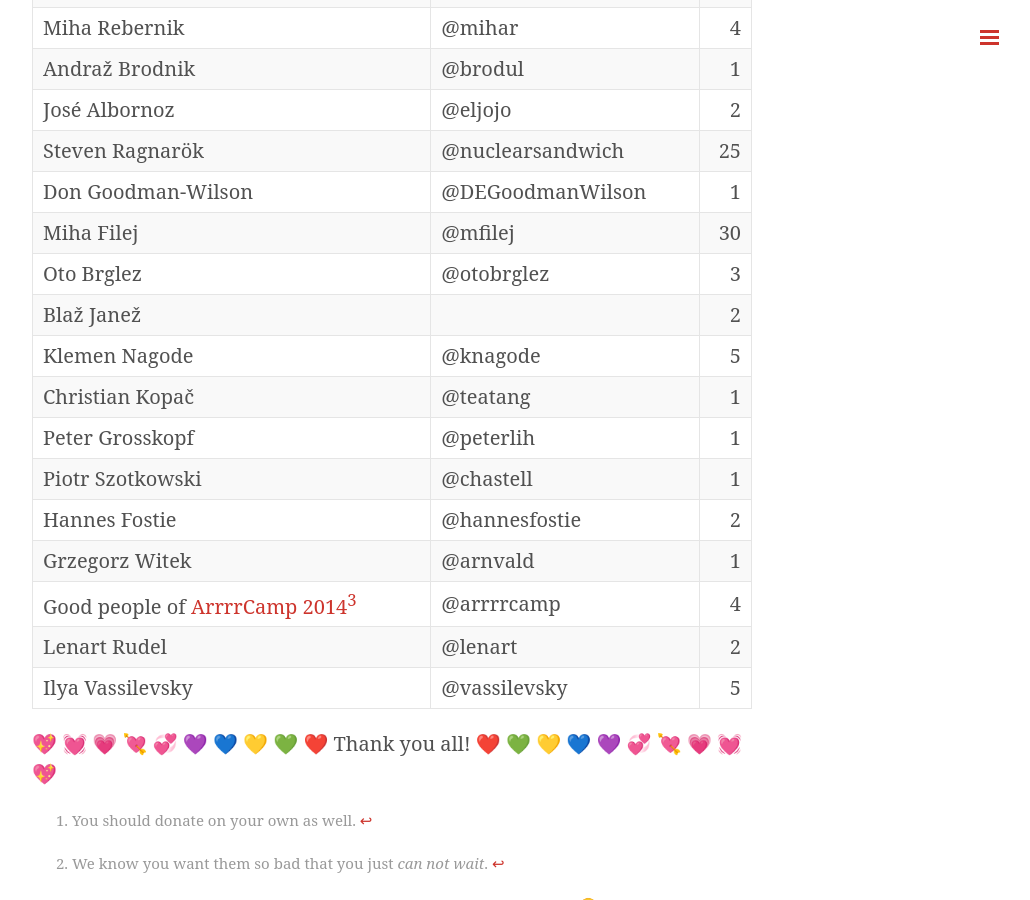
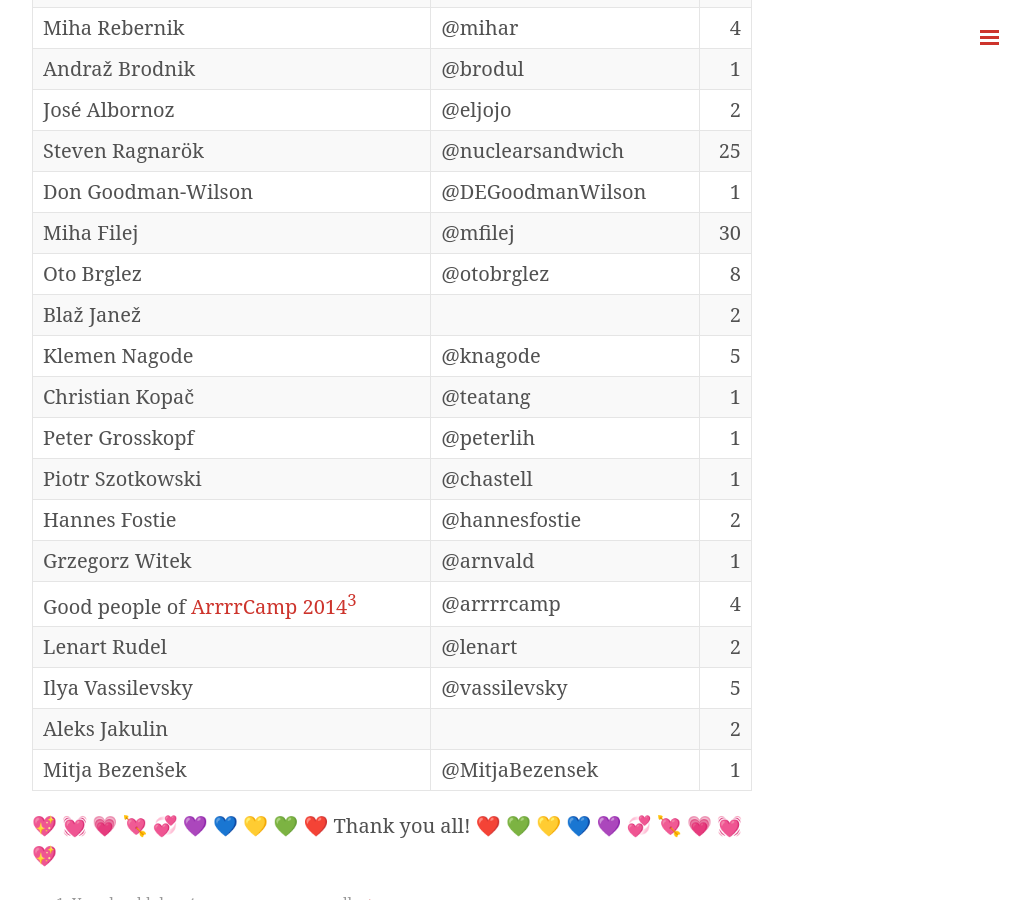
Before and after one commit to RubySlovenia/RubySlovenia.github.io, a Jekyll site: the page built from donations.md, in a window 1280 px wide and 900 px high, scrolled down 1233 px. Shown: the whole window, without its empty margins (248-1278 px from the left). Built offline with Jekyll 4.4.1, drawn with Linux system fonts in a browser that asks for light colours; emoji names are drawn with the system emoji font.

Commit message:
:heart: Updated Oto, added Aleks and Mitja :heart:

```diff
--- a/donations.md
+++ b/donations.md
@@ -34,7 +34,7 @@ José Albornoz|@eljojo|2
 Steven Ragnarök|@nuclearsandwich|25
 Don Goodman-Wilson|@DEGoodmanWilson|1
 Miha Filej|@mfilej|30
-Oto Brglez|@otobrglez|3
+Oto Brglez|@otobrglez|8
 Blaž Janež||2
 Klemen Nagode|@knagode|5
 Christian Kopač|@teatang|1
@@ -45,6 +45,8 @@ Grzegorz Witek|@arnvald|1
 Good people of [ArrrrCamp 2014](http://2014.arrrrcamp.be/)[^3]|@arrrrcamp|4
 Lenart Rudel|@lenart|2
 Ilya Vassilevsky|@vassilevsky|5
+Aleks Jakulin||2
+Mitja Bezenšek|@MitjaBezensek|1
 
 :sparkling_heart: :heartbeat: :heartpulse: :cupid: :revolving_hearts: :purple_heart: :blue_heart: :yellow_heart: :green_heart: :heart: Thank you all! :heart: :green_heart: :yellow_heart: :blue_heart: :purple_heart: :revolving_hearts: :cupid: :heartpulse: :heartbeat: :sparkling_heart:
 
```
